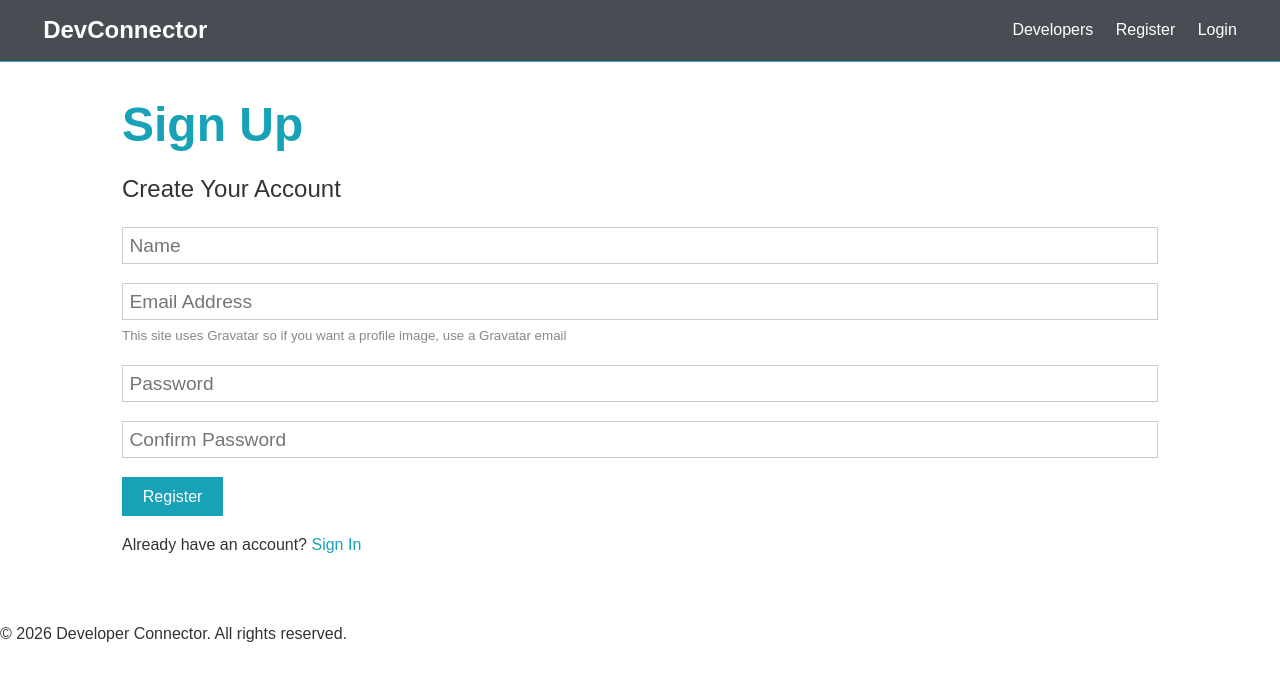
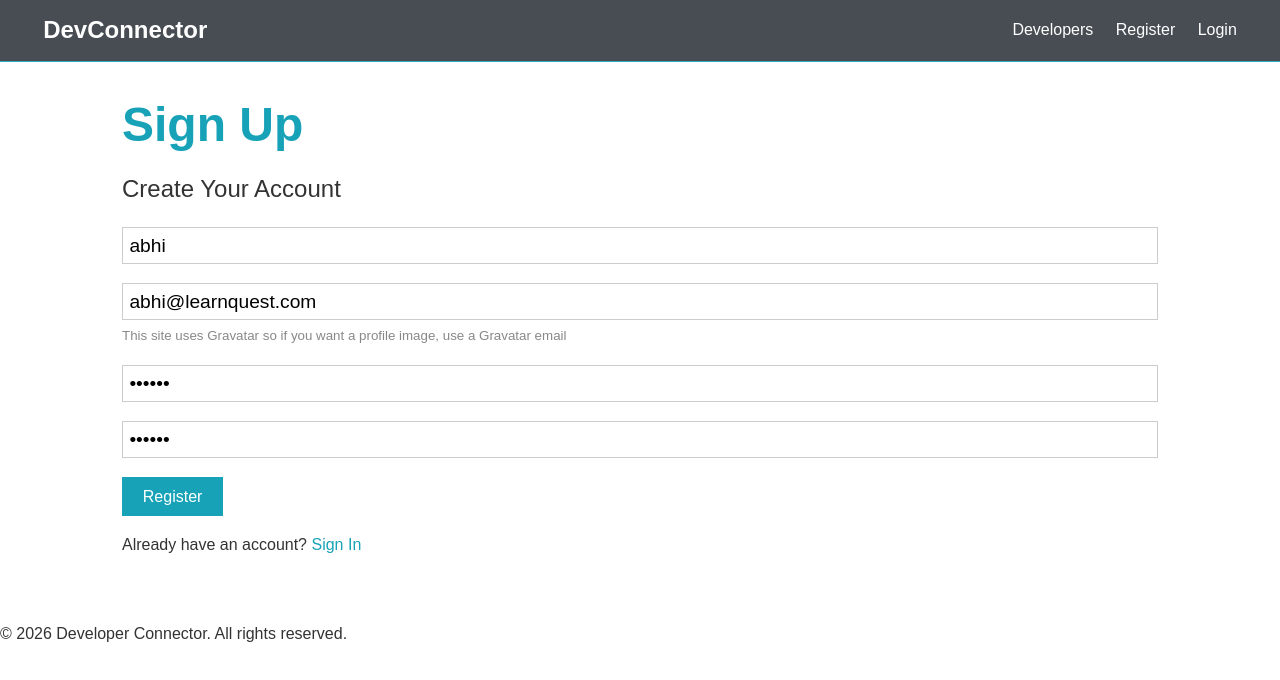
Before and after one commit to abhinandanchivate/IBM-react-feb-2026, a React (Vite) app in the folder client/: page /auth/register in a window 1280 px wide. Shown: the top 680 px of the page. Built offline with nearby package versions, Linux system fonts and the light colour scheme.

Commit message:
Add axios for API calls and implement user registration functionality

```diff
--- a/client/package.json
+++ b/client/package.json
@@ -10,6 +10,7 @@
     "preview": "vite preview"
   },
   "dependencies": {
+    "axios": "^1.13.5",
     "react": "^19.2.0",
     "react-dom": "^19.2.0",
     "react-router-dom": "^7.13.0"
--- a/client/src/auth/components/Register.jsx
+++ b/client/src/auth/components/Register.jsx
@@ -1,13 +1,76 @@
 import React from "react";
+import { useState } from "react";
+import { registerUser } from "../service/auth.service";
+
+const registerFormState = {
+  name: "abhi",
+  email: "abhi@learnquest.com",
+  password: "123456",
+  password2: "123456",
+}; // initial data for the form
 
 const Register = () => {
+  // to hold the data for my form ===> why to hold the data ==> to send the data to the backend and to do some validation on the form data before sending it to the backend.
+  // we were having class based components  ===> we are using functional based components.
+  // class based ----> we were able to use the state and lifecycle.
+  // but now in functional based components we are using hooks to use the state and lifecycle methods.
+  // why they have been shifted from class to function ==>
+  // base class ---> derived class --> when u will create an object of the derived class then u will have all the contents and methods from base to derive .
+  // whether u want to use it or not ---> u will have everything in the derived class.--> objects will have sometimes unwanted data and methods which are not required for the derived class.--> it will make the code more complex and difficult to understand.
+  // they want to reduce the memory usage and to improve the performance of ur application.
+  // they want to use only relevant things ==> inheritance ==> left the class based approach and shifted to functional based approach.
+  // if u want to use the state / content for ur component --> u can use the useState hook.
+  // what is hook ? --> functional comp ==> do u have any lifecycle methods from the React --> No
+  // do u have any state handling mechanism in functional component --> No
+  // now we need to hook it
+  // to maintain the state --> useState hook
+  // to use the lifecycle methods --> useEffect hook
+  // RTK hooks --> useSelector, useDispatch
   // state declaration
+  const [registerForm, setRegisterForm] = useState(registerFormState);
+  // const [state, setState] = useState(initialState) --> this is the syntax for using the useState hook.
+  // state : will hold the data
+  // setState : will update the state
+  // initialState : initial value for the state
 
   // event handlers
 
-  // onChange
-  // onSubmit
-  // destructuring
+  // onChange : it is handled by Angular framework but in React we have to handle it by ourselves. ==> to update the / change the value on a field --> criteria for change --> when we ill type something ==> it should call onChange event .
+  const onChange = (e) => {
+    // will suport all the fields in the form --> name, email, password, password2 + any other field which we will add in the future that might be a dropdown or a checkbox or a radio button.
+
+    const { name, value } = e.target; // destructuring the event object to get the name and value from the input field
+    setRegisterForm({ ...registerForm, [name]: value });
+    // syntax generic : setState({ ...state, [name]: value })
+    // ... state : it will copy all the existing data from the state and then we will update the specific field which is being changed by the user.
+    // [name]: name : key for json object
+    // value: value for the key which is being updated by the user.
+  };
+  // onSubmit --> when we will click on the submit button then it should call onSubmit event to perform some actions based on the form data and mostly to send the data to the backend.
+  const onSubmit = (e) => {
+    e.preventDefault(); // to prevent the default behavior of the form which is to refresh the page when we submit the form.
+    console.log("button clicked", registerForm);
+    try {
+      const res = registerUser(registerForm); // calling the registerUser function to send the data to the backend and to get the response from the backend.
+      // res ===> promise object ===> it will have 3 things : pending success(then) and failure(catch)
+      // here either success or failure will happen --> we will get the response from the backend and then we will perform some actions based on the response from the backend.
+      res
+        .then((response) => {
+          console.log("response from backend", response.data);
+          console.log(response.status);
+        })
+        .catch((err) => {}); // to get the response from the backend and to perform some actions based on the response from the backend.
+      console.log("response from backend");
+    } catch (error) {
+      console.log(error);
+    }
+  };
+  // destructuring the json object to get the values from the registerForm state
+  const { name, email, password, password2 } = registerForm;
+  // if I want to use name from my registerForm state ---> registerForm.name
+  // if I want to use email from my registerForm state ---> registerForm.email
+  // if I want to use password from my registerForm state ---> registerForm.password
+  // if I want to use password2 from my registerForm state ---> registerForm.password2
   return (
     <>
       {" "}
@@ -16,12 +79,25 @@ const Register = () => {
         <p class="lead">
           <i class="fas fa-user"></i> Create Your Account
         </p>
-        <form class="form" action="create-profile.html">
+        <form class="form" onSubmit={onSubmit}>
           <div class="form-group">
-            <input type="text" placeholder="Name" name="name" required />
+            <input
+              type="text"
+              placeholder="Name"
+              name="name"
+              value={name}
+              onChange={onChange}
+              required
+            />
           </div>
           <div class="form-group">
-            <input type="email" placeholder="Email Address" name="email" />
+            <input
+              type="email"
+              placeholder="Email Address"
+              name="email"
+              onChange={onChange}
+              value={email}
+            />
             <small class="form-text">
               This site uses Gravatar so if you want a profile image, use a
               Gravatar email
@@ -32,6 +108,8 @@ const Register = () => {
               type="password"
               placeholder="Password"
               name="password"
+              onChange={onChange}
+              value={password}
               minLength="6"
             />
           </div>
@@ -40,6 +118,8 @@ const Register = () => {
               type="password"
               placeholder="Confirm Password"
               name="password2"
+              value={password2}
+              onChange={onChange}
               minLength="6"
             />
           </div>
--- /dev/null
+++ b/client/src/auth/service/auth.service.js
@@ -0,0 +1,24 @@
+// it will help us to make api call to the backend for registering the user.
+
+import API from "../../utils/api";
+
+export const registerUser = async (formData) => {
+  // export : is eq to public in java
+  // const : is eq to final in java
+  // async : is eq to / mainly preffered for performing asynchronous operations like api calls to the backend.
+  // formData : arg
+
+  try {
+    const res = await API.post("/users", formData); // await : it will wait for the api call to complete and then it will return the response from the backend and we will store it in the res variable.
+    // res : response from Backend
+    // API: axios instance
+    // post : post method
+    // "/users" : endpoint for registering the user in the backend
+    // are we providing the complete end point ? --> No --> who will provide the complete end point ? --> API instance will provide the complete end point by adding the base url which is defined in the API instance and then it will add the endpoint which we are providing in the post method.
+    // axios + proxy from vite config --> it will make the api call to the complete end point which is http://localhost:5000/api/users
+    return { data: res.data, status: res.status }; // we will return the data and status from the backend to the component where we are calling this registerUser function to perform some actions based on the response from the backend.
+  } catch (error) {
+    console.log(error);
+    throw { data: error.response.data, status: error.response.status }; // we will return the error data and status from the backend to the component where we are calling this registerUser function to perform some actions based on the response from the backend.
+  }
+};
--- /dev/null
+++ b/client/src/utils/api.js
@@ -0,0 +1,12 @@
+// rest calls
+import axios from "axios";
+
+const API = axios.create({
+  baseURL: "/api", // base url for all the api calls --> i will use the proxy --> can anyone predict the base url for all the api calls --> http://localhost:5000/api ---> NO.
+  timeout: 3000, // 3 seconds --> if the api call is taking more than 3 seconds then it will throw an error.
+  headers: {
+    "Content-Type": "application/json", // to specify the content type of the request body which is being sent to the backend. ---> it will hold common headers specs.
+  },
+}); // axios instance --> will respect base url, timeout and headers for all the api calls which we will make using this instance.
+
+export default API;
--- a/client/vite.config.js
+++ b/client/vite.config.js
@@ -4,10 +4,14 @@ import react from "@vitejs/plugin-react";
 // https://vite.dev/config/
 export default defineConfig({
   plugins: [react()],
-  // build: {
-  //   rollupOptions: {
-  //     input:{
-  //       main: 'abc.html',
-  //     }
-  //   }
+  // to set the base url for all the api calls
+  server: {
+    proxy: {
+      "/api": {
+        target: "http://localhost:9500", // backend server url
+        changeOrigin: true, //
+        secure: false, // https
+      },
+    },
+  },
 });
```
Also changed, not shown: 1 other file (tests, documents, lock files or other folders).
